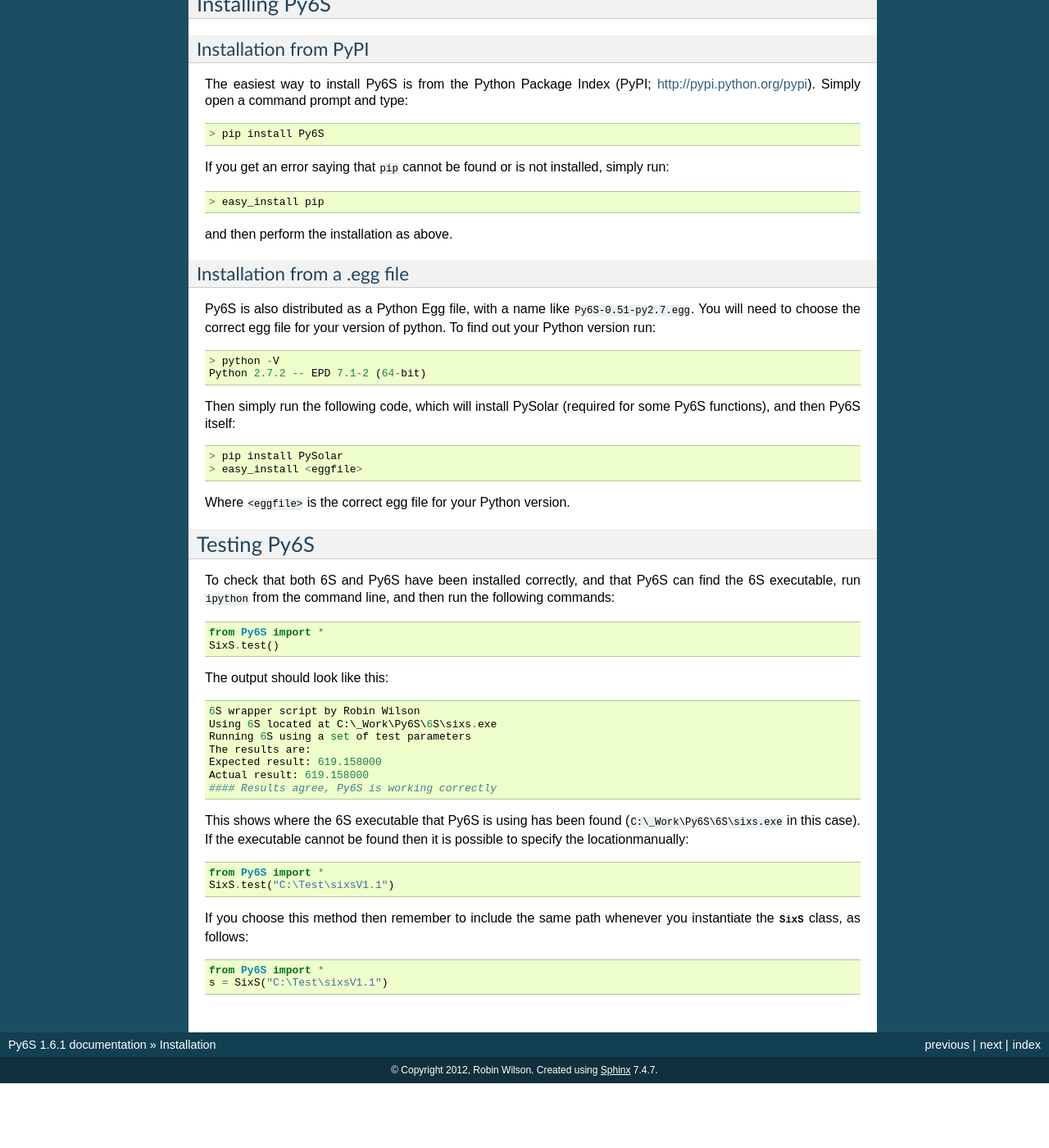
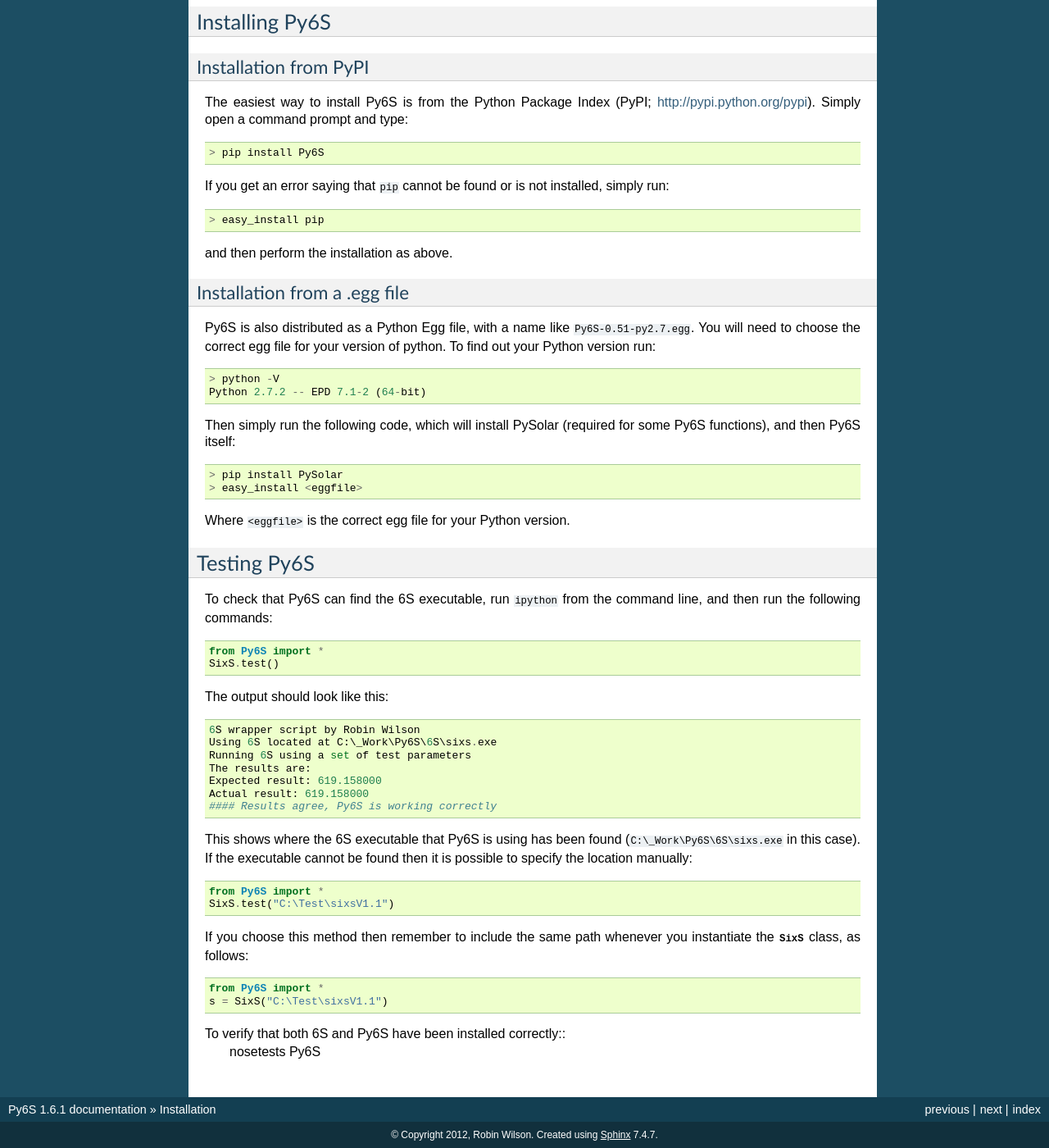
Before and after one commit to robintw/Py6S, a Sphinx documentation site: the page built from doc/source/installation.rst, in a window 1280 px wide and 1400 px high, scrolled down 3866 px. Shown: the whole window at 82% size. Built offline with Sphinx 7.4.7, drawn with Linux system fonts in a browser that asks for light colours; before the commit the page ends 5187 px from its top, so only the background shows below that.

Commit message:
DOC: Updated installation documentation to reflect nosetests running

```diff
--- a/doc/source/installation.rst
+++ b/doc/source/installation.rst
@@ -44,7 +45,7 @@
 8. Run the following commands, one after each other::
 
     tar -xvf 6SV-1.1.tar
-  	cd 6SV1.1
+    cd 6SV1.1
 
 #. Browse to the 6SV1.1 folder in Windows Explorer (it should in your Downloads folder). Inside the folder you should find a file called ``Makefile``. Open the file by double-clicking on it, and selecting Notepad when asked which program to open the file with. When the file has opened, find the text saying ``-lm`` (it will be near the end of the file) and delete it. Save the file.
 
@@ -181,7 +182,7 @@
 
 Testing Py6S
 ------------
-To check that both 6S and Py6S have been installed correctly, and that Py6S can find the 6S executable, run ``ipython`` from the command line, and then run the following commands::
+To check that Py6S can find the 6S executable, run ``ipython`` from the command line, and then run the following commands::
 
   from Py6S import *
   SixS.test()
@@ -196,7 +197,9 @@
   Actual result: 619.158000
   #### Results agree, Py6S is working correctly
 
-This shows where the 6S executable that Py6S is using has been found (``C:\_Work\Py6S\6S\sixs.exe`` in this case). If the executable cannot be found then it is possible to specify the locationmanually::
+This shows where the 6S executable that Py6S is using has been found
+(``C:\_Work\Py6S\6S\sixs.exe`` in this case). If the executable cannot
+be found then it is possible to specify the location manually::
 
   from Py6S import *
   SixS.test("C:\Test\sixsV1.1")
@@ -205,3 +208,6 @@
 
   from Py6S import *
   s = SixS("C:\Test\sixsV1.1")
+
+To verify that both 6S and Py6S have been installed correctly::
+  nosetests Py6S
```
Also changed, not shown: other parts of doc/source/installation.rst (+1 -0 lines).
